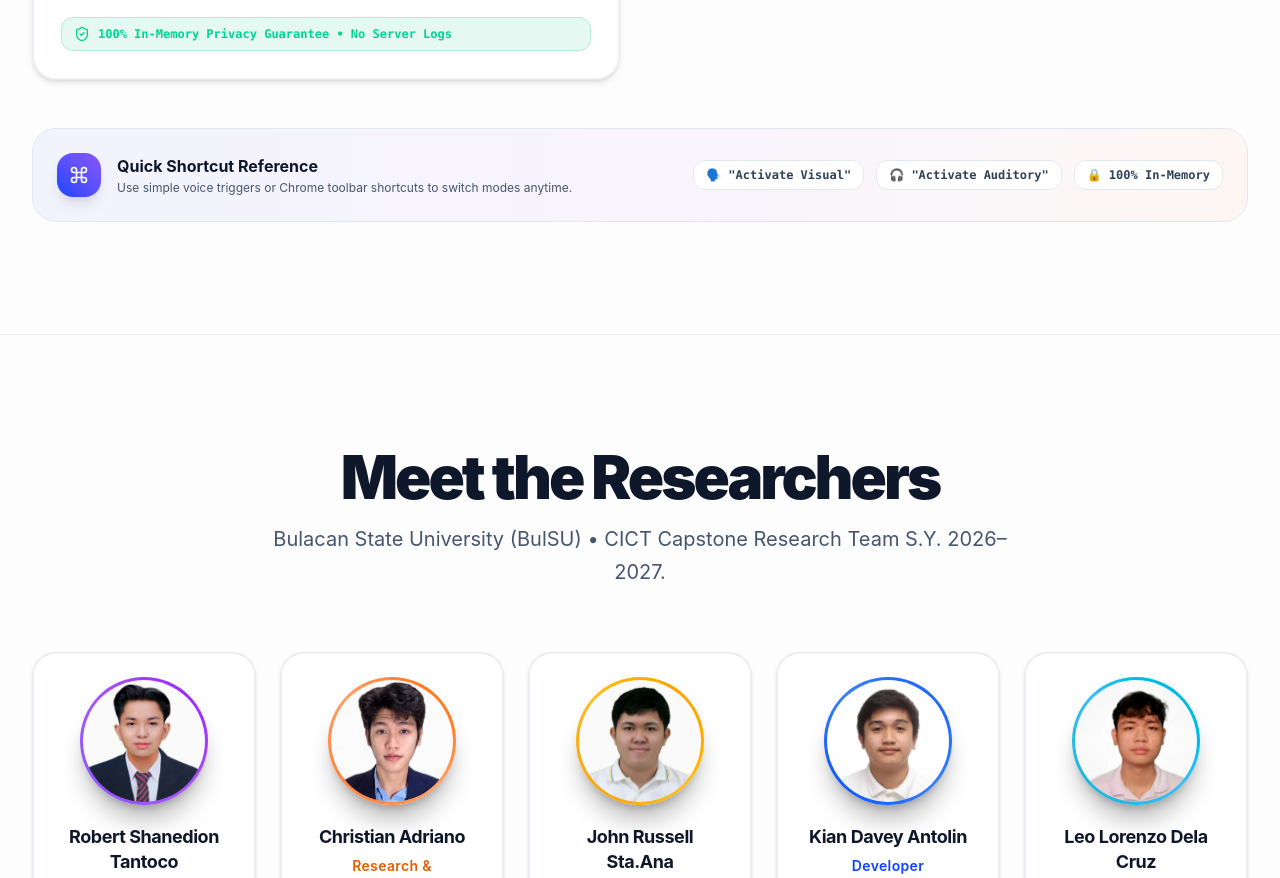
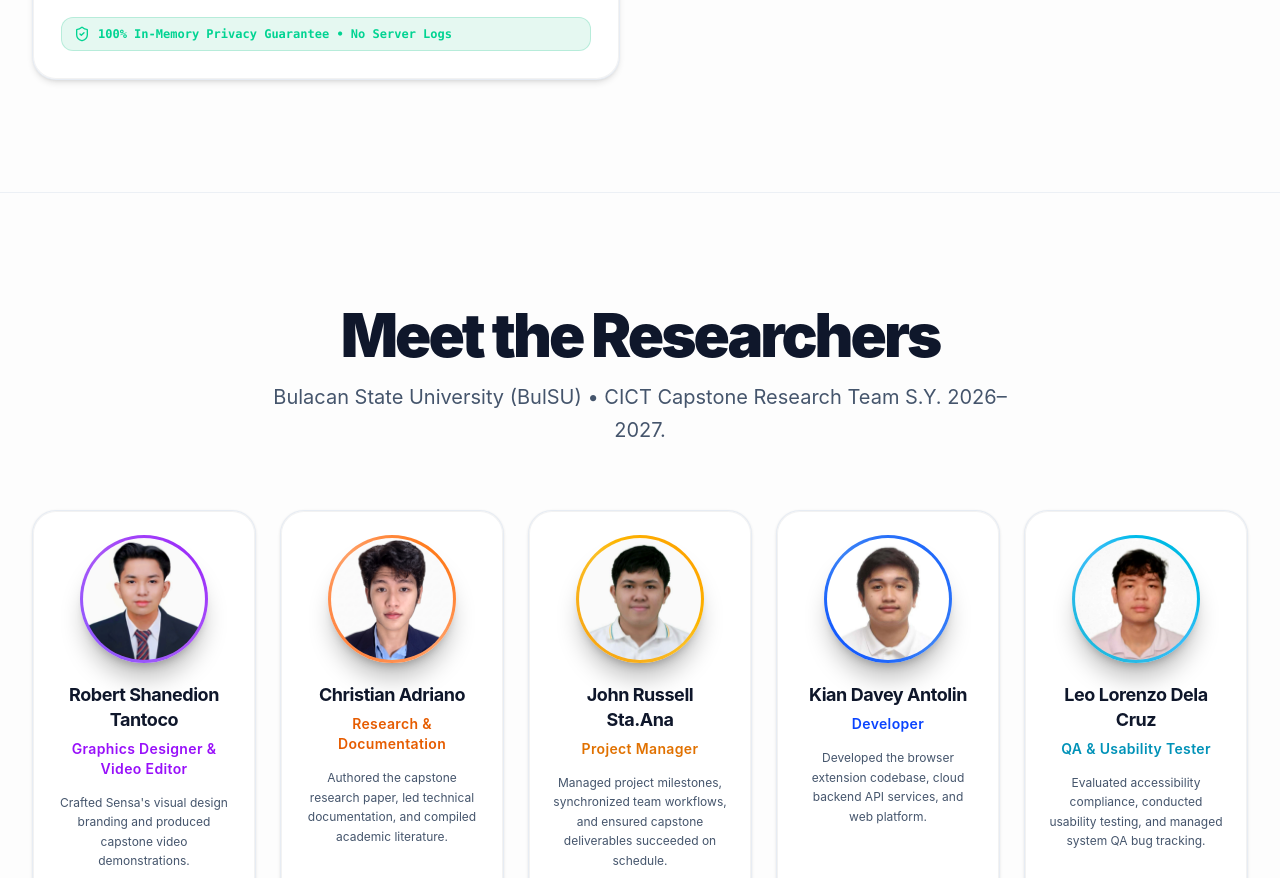
Before and after one commit to bulsu-kdlantolin/sensa-website, a React (Vite) app: page / in a window 1280 px wide. Shown: the part 9300-10178 px from the top of the page. Built offline with nearby package versions, Linux system fonts and the light colour scheme.

Commit message:
fix: remove Quick Shortcut Reference ribbon and clean unused imports from GuideSection.tsx

```diff
--- a/src/components/GuideSection.tsx
+++ b/src/components/GuideSection.tsx
@@ -1,5 +1,5 @@
 import { useState } from 'react';
-import { Download, MonitorPlay, Mic, ArrowUpRight, ShieldCheck, Pin, Sparkles, Volume2, Eye, Headphones, Layers, Command } from 'lucide-react';
+import { Download, MonitorPlay, Mic, ArrowUpRight, ShieldCheck, Pin, Volume2, Eye, Headphones, Layers } from 'lucide-react';
 
 import chromeWebStoreLogo from '../assets/chrome-webstore.svg';
 import ScrollReveal from './ScrollReveal';
@@ -422,43 +422,6 @@ export default function GuideSection({ isDark }: GuideSectionProps) {
             </article>
           </ScrollReveal>
         </div>
-
-        {/* Quick Keyboard Shortcuts & Features Ribbon */}
-        <ScrollReveal delay={300}>
-          <div
-            className={`mt-12 p-6 rounded-3xl border flex flex-col md:flex-row items-center justify-between gap-6 ${
-              isDark
-                ? 'bg-gradient-to-r from-[#0A44FF]/10 via-purple-500/10 to-[#FF7A2F]/10 border-slate-800'
-                : 'bg-gradient-to-r from-[#0A44FF]/5 via-purple-500/5 to-[#FF7A2F]/5 border-slate-200'
-            }`}
-          >
-            <div className="flex items-center gap-4">
-              <div className="p-3 rounded-2xl bg-gradient-to-tr from-[#0A44FF] to-[#8A56FF] text-white shadow-lg shrink-0">
-                <Command size={20} aria-hidden="true" />
-              </div>
-              <div>
-                <h4 className={`text-base font-bold m-0 ${isDark ? 'text-white' : 'text-slate-900'}`}>
-                  Quick Shortcut Reference
-                </h4>
-                <p className={`text-xs leading-relaxed ${isDark ? 'text-slate-400' : 'text-slate-600'}`}>
-                  Use simple voice triggers or Chrome toolbar shortcuts to switch modes anytime.
-                </p>
-              </div>
-            </div>
-
-            <div className="flex flex-wrap items-center gap-3 text-xs font-mono font-bold">
-              <span className={`px-3 py-1.5 rounded-xl border ${isDark ? 'bg-black/40 border-slate-800 text-slate-300' : 'bg-white border-slate-200 text-slate-700'}`}>
-                🗣️ "Activate Visual"
-              </span>
-              <span className={`px-3 py-1.5 rounded-xl border ${isDark ? 'bg-black/40 border-slate-800 text-slate-300' : 'bg-white border-slate-200 text-slate-700'}`}>
-                🎧 "Activate Auditory"
-              </span>
-              <span className={`px-3 py-1.5 rounded-xl border ${isDark ? 'bg-black/40 border-slate-800 text-slate-300' : 'bg-white border-slate-200 text-slate-700'}`}>
-                🔒 100% In-Memory
-              </span>
-            </div>
-          </div>
-        </ScrollReveal>
       </div>
     </section>
   );
```
